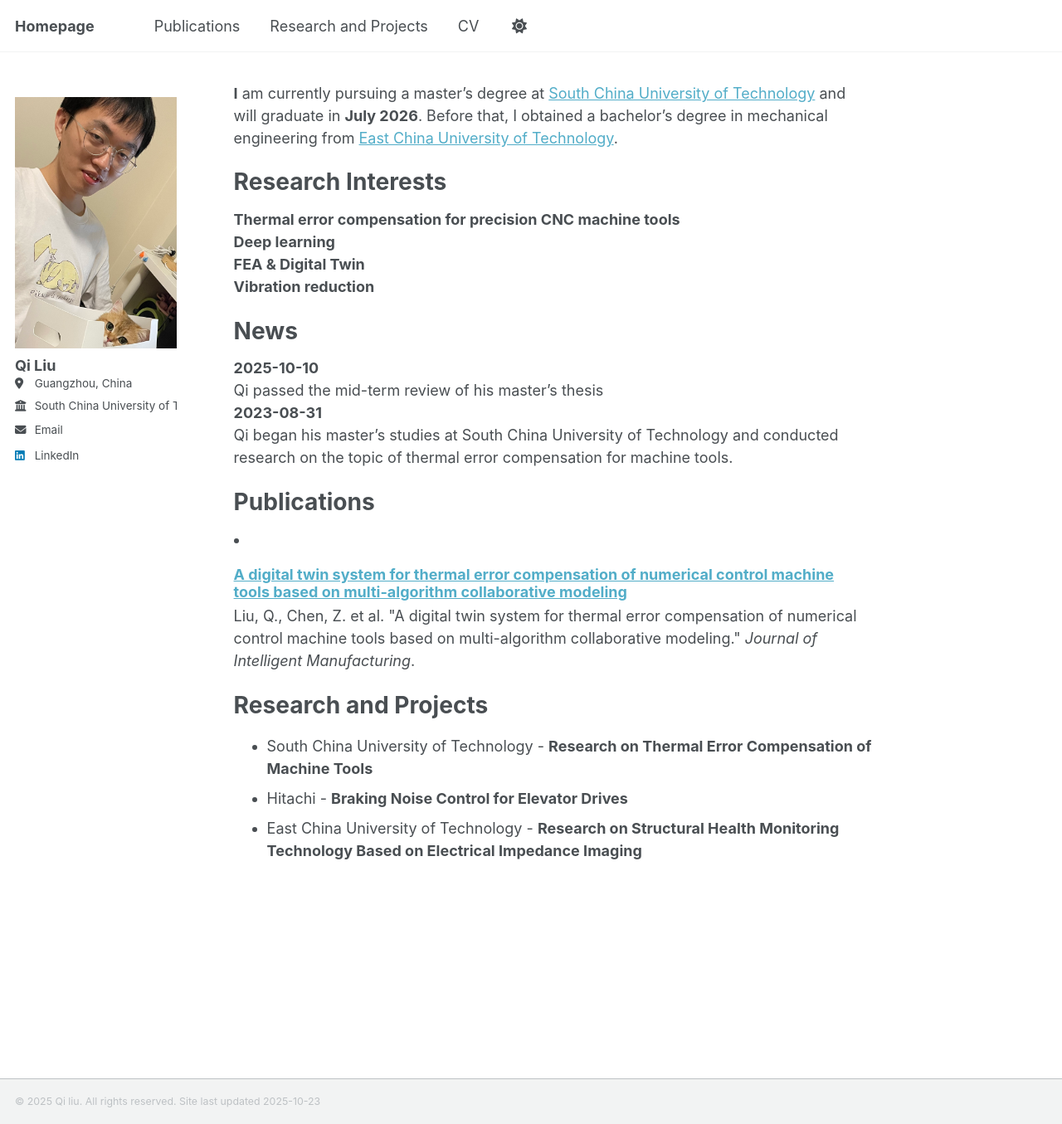
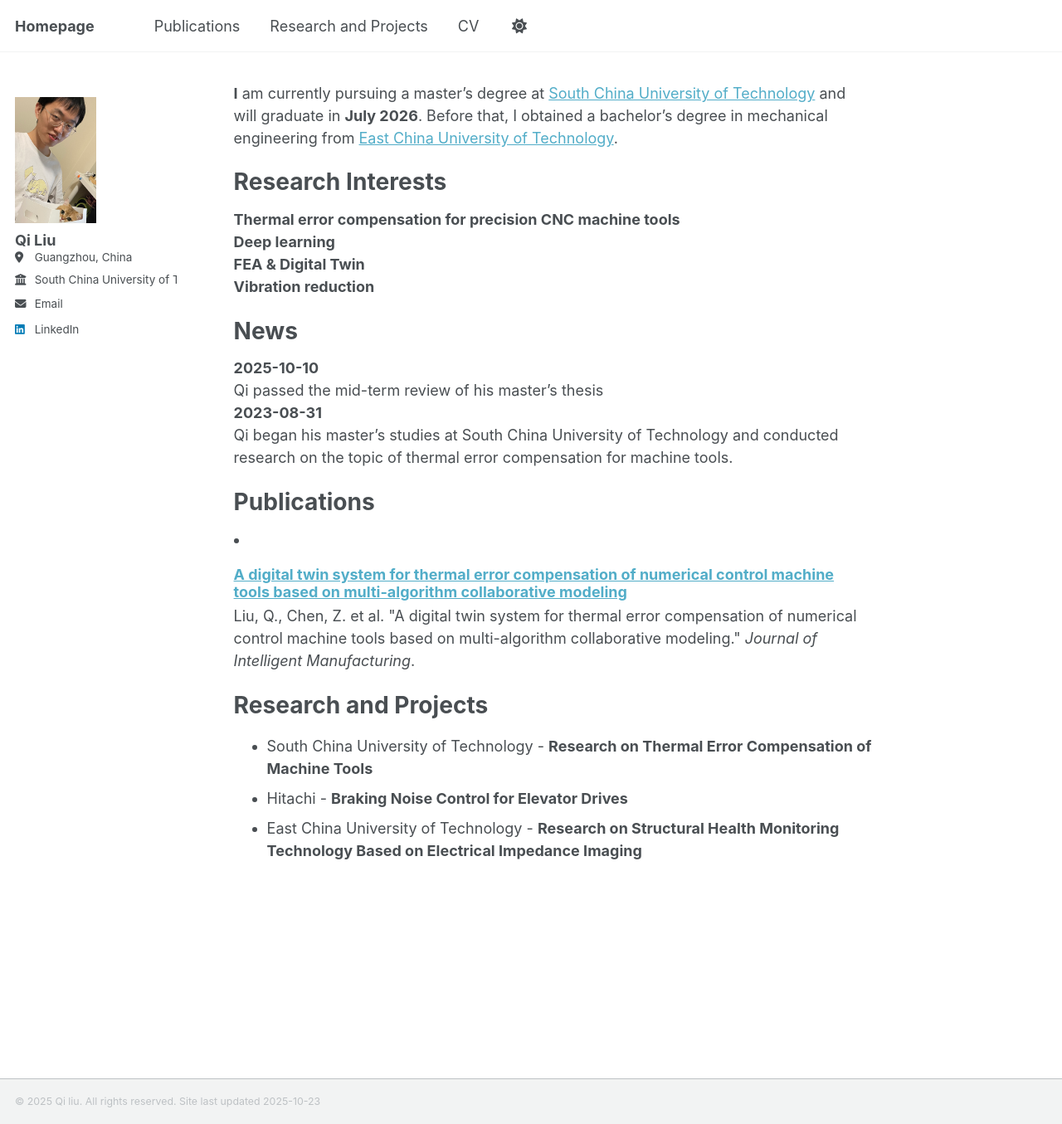
Before and after one commit to qiliu0701/qiliu0701.github.io, a Jekyll site: the page built from _pages/about.md, in a window 1280 px wide and 1355 px high. Shown: the whole window at 83% size. Built offline with Jekyll 4.4.1, drawn with Linux system fonts in a browser that asks for light colours; a script that is not in the unit is left out.

Commit message:
Update author-profile.html

```diff
--- a/_includes/author-profile.html
+++ b/_includes/author-profile.html
@@ -15,7 +15,7 @@
 </div-->
   <div class="rounded overflow-hidden bg-gray-100 flex items-center justify-center">
                         <!-- 替换为您的照片 -->
-                        <img src="images//me.jpg" width="2" height="auto">
+                        <img src="images//me.jpg" style="width: 50%; height: auto;">
                         <!-- 如果没有照片，可以使用以下占位内容 -->
                         <!-- <i class="fa fa-user text-6xl text-gray-300"></i> -->
                     </div>
```
